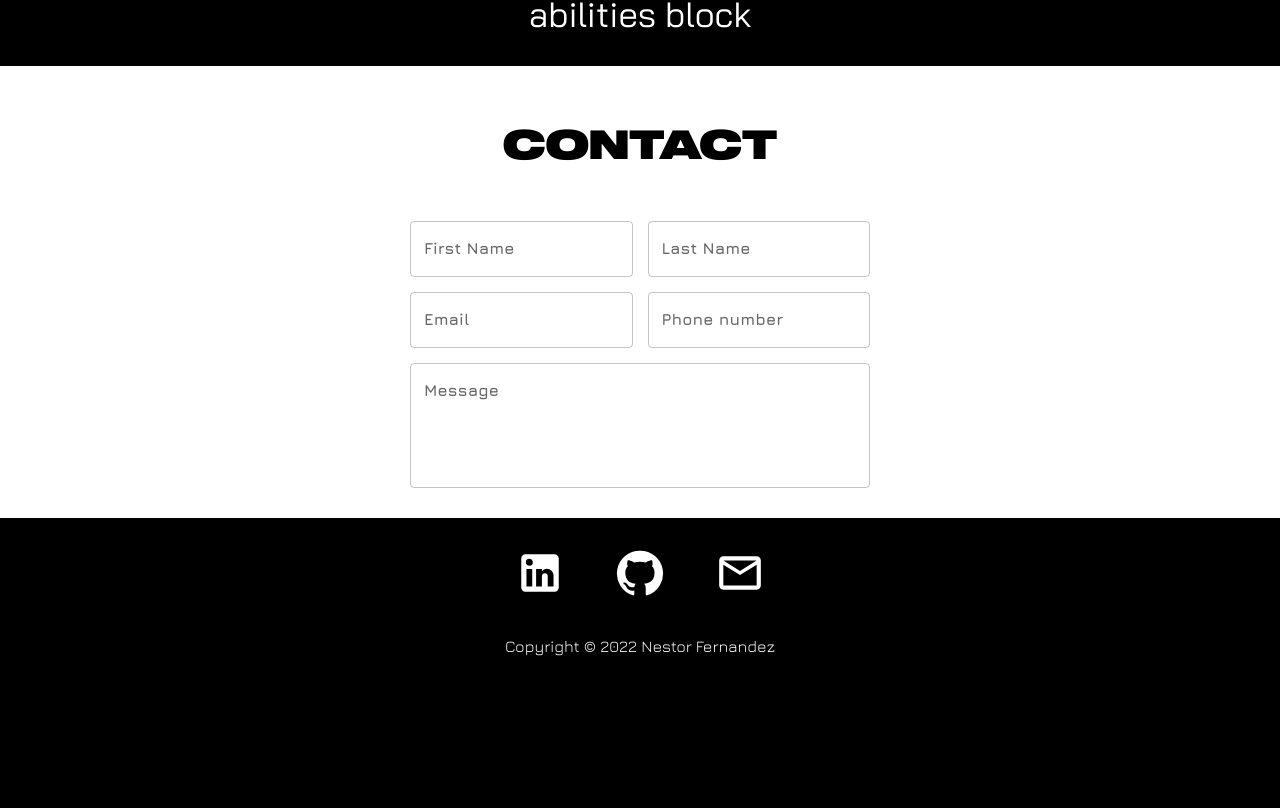
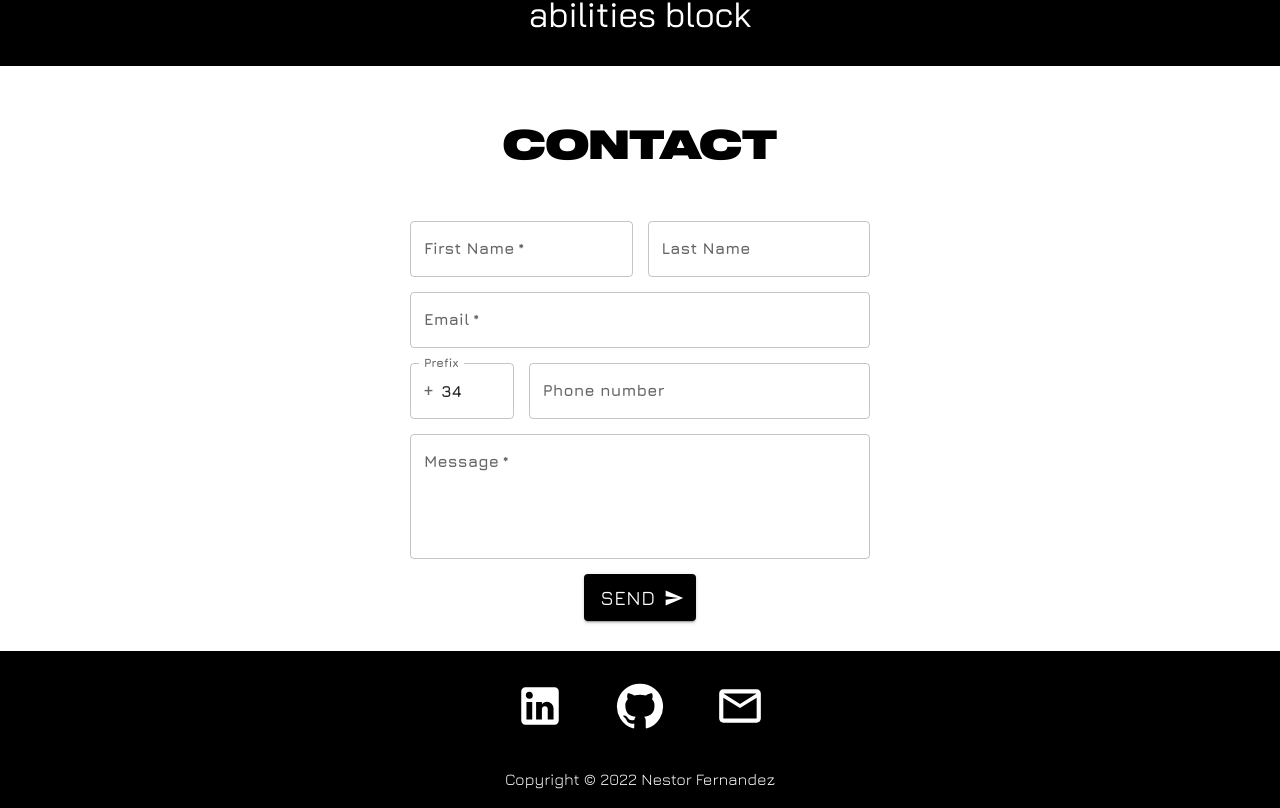
Before and after one commit to extraertond/personal_site, a React (Create React App) app: page / in a window 1280 px wide. Shown: the part 2195-3003 px from the top of the page. Before the commit the page ends 2870 px from the top, so only its background shows below. Built offline with nearby package versions, Linux system fonts and the light colour scheme.

Commit message:
created contact form and sent it to emailjs api

```diff
--- a/src/components/personal-info/contact/contact.scss
+++ b/src/components/personal-info/contact/contact.scss
@@ -7,7 +7,7 @@
     color: black;
 }
 
-.form {
+form {
     display: flex;
     flex-direction: column;
     width: 460px;
@@ -22,5 +22,17 @@
         .margin {
             margin-right: 15px;
         }
+        .prefix-width {
+            width: 140px;
+        }
+    }
+
+    button {
+        font-family: Jura !important;
+        font-size: 20px !important;
+        background-color: black !important;
+        &:hover {
+            background-color: rgba(34, 34, 34) !important;
+        }
     }
 }
--- a/src/components/personal-info/contact/contact.tsx
+++ b/src/components/personal-info/contact/contact.tsx
@@ -1,25 +1,81 @@
+import { validateContactForm } from "../../../services/validator.service";
+import { sendEmail } from "../../../services/email.service";
+import { Button, InputAdornment } from "@mui/material";
 import { useTranslation } from "react-i18next";
 import TextInput from "../../shared/inputs/text-input";
+import Send from "@mui/icons-material/Send";
+import { useState } from "react";
+import { CONTACT_FORM as defaultForm } from "../../../constants/constants";
 import "./contact.scss";
 
 const Contact: React.FC<{ innerRefs: any[] }> = ({ innerRefs }) => {
+    const [form, setForm] = useState({ ...defaultForm });
     const { t } = useTranslation();
+    const submit = (event: any) => {
+        event.preventDefault();
+        if (validateContactForm(form, setForm)) {
+            const body = {
+                firstname: form.firstName.value,
+                lastname: form.lastName.value,
+                email: form.email.value,
+                phone: form.phoneNumber.value,
+                message: form.message.value
+            };
+            setForm({ ...defaultForm });
+
+            sendEmail(body)
+                .then((response) => {
+                    setForm({ ...defaultForm });
+                    console.log(response);
+                })
+                .catch((e) => {
+                    console.log(e);
+                });
+        }
+    };
+
     return (
         <div ref={innerRefs.find((ref) => ref.label === "contact").innerRef} className="contact-container">
             <span className="section-title">{t("contact.title")}</span>
-            <div className="form">
+            <form onSubmit={submit}>
                 <div className="row">
-                    <TextInput className="margin" label={t("contact.form.first-name-label")}></TextInput>
-                    <TextInput label={t("contact.form.last-name-label")}></TextInput>
+                    <TextInput className="margin" inputObject={form?.firstName} setForm={setForm}></TextInput>
+                    <TextInput inputObject={form?.lastName} setForm={setForm}></TextInput>
                 </div>
                 <div className="row">
-                    <TextInput className="margin" label={t("contact.form.email-label")}></TextInput>
-                    <TextInput label={t("contact.form.phone-label")}></TextInput>
+                    <TextInput inputObject={form?.email} setForm={setForm}></TextInput>
                 </div>
                 <div className="row">
-                    <TextInput multiline maxRows={4} label={t("contact.form.message-label")}></TextInput>
+                    <TextInput
+                        className="margin prefix-width"
+                        InputProps={{
+                            startAdornment: <InputAdornment position="start">+</InputAdornment>
+                        }}
+                        inputProps={{
+                            type: "number",
+                            maxLength: 4
+                        }}
+                        inputObject={form?.prefix}
+                        setForm={setForm}
+                    ></TextInput>
+                    <TextInput
+                        inputObject={form?.phoneNumber}
+                        inputProps={{
+                            type: "number",
+                            maxLength: 12
+                        }}
+                        setForm={setForm}
+                    ></TextInput>
                 </div>
-            </div>
+                <div className="row">
+                    <TextInput maxRows={4} inputObject={form?.message} setForm={setForm}></TextInput>
+                </div>
+                <div className="row">
+                    <Button variant="contained" type="submit" endIcon={<Send />}>
+                        {t("contact.form.submit")}
+                    </Button>
+                </div>
+            </form>
         </div>
     );
 };
--- a/src/components/shared/inputs/text-input.tsx
+++ b/src/components/shared/inputs/text-input.tsx
@@ -1,4 +1,5 @@
 import { styled, TextField } from "@mui/material";
+import { useTranslation } from "react-i18next";
 import "./text-input.scss";
 
 const CssTextField = styled(TextField)({
@@ -9,28 +10,60 @@ const CssTextField = styled(TextField)({
         borderBottomColor: "black"
     },
     "& .MuiOutlinedInput-root": {
+        fontFamily: "Jura !important",
+        fontWeight: "bold",
         "&.Mui-focused fieldset": {
             borderColor: "black"
         }
     }
 });
 
-const TextInput: React.FC<{ label: string; multiline?: boolean; maxRows?: number; className?: string }> = ({
-    label,
-    maxRows,
-    multiline,
-    className
-}) => {
+interface Props {
+    maxRows?: number;
+    InputProps?: Object;
+    inputProps?: Object;
+    className?: string;
+    inputObject: {
+        key: string;
+        label: string;
+        value: any;
+        helperText: string;
+        required: boolean;
+    };
+    setForm: any;
+}
+
+const TextInput: React.FC<Props> = ({ maxRows, inputProps, InputProps, className, inputObject, setForm }) => {
+    const { t } = useTranslation();
+    const setValue = (value: any) => {
+        setForm((oldForm: any) => {
+            const auxForm = { ...oldForm };
+            if (["prefix", "phoneNumber"].includes(inputObject.key)) {
+                // Clean special characters
+                [".", ",", "e", "+", "-"].forEach((char) => {
+                    value = value.replace(char, "");
+                });
+            }
+            auxForm[inputObject.key].value = value;
+            return auxForm;
+        });
+    };
+
     return (
         <CssTextField
-            maxRows={maxRows}
+            required={inputObject.required}
             rows={maxRows}
+            multiline={!!maxRows}
+            className={className}
+            label={t(inputObject.label)}
+            value={inputObject?.value}
+            error={!!inputObject?.helperText}
+            helperText={!!inputObject?.helperText ? t(inputObject?.helperText) : null}
+            onChange={(e) => setValue(e.target.value)}
             fullWidth
-            multiline={multiline}
-            className={className}
-            id="outlined-basic"
-            label={label}
             variant="outlined"
+            inputProps={inputProps}
+            InputProps={InputProps}
         ></CssTextField>
     );
 };
--- a/src/constants/constants.ts
+++ b/src/constants/constants.ts
@@ -5,6 +5,10 @@ import course from "../assets/images/course.jpg";
 export const CHANGE_TOKEN_PERIOD = 3000;
 export const ADD_CHAR_PERIOD = 70;
 export const REMOVE_CHAR_PERIOD = 30;
+
+export const NUMBER_PREFIX_LENGTH = 4;
+export const PHONE_MIN_LENGTH = 8;
+export const MESSAGE_MIN_LENGTH = 20;
 
 export const EMAIL = "fernandeznestor1996@gmail.com";
 export const LINKEDIN_LINK = "https://www.linkedin.com/in/n%C3%A9stor-fern%C3%A1ndez-3b19541b6/";
@@ -25,6 +29,51 @@ export const ROLES = [
     "personal-info.backend-developer",
     "personal-info.fullstack-developer"
 ];
+
+export const CONTACT_FORM = {
+    firstName: {
+        key: "firstName",
+        value: "",
+        helperText: "",
+        label: "contact.form.first-name-label",
+        required: true,
+    },
+    lastName: {
+        key: "lastName",
+        value: "",
+        helperText: "",
+        label: "contact.form.last-name-label",
+        required: false,
+    },
+    email: {
+        key: "email",
+        value: "",
+        helperText: "",
+        label: "contact.form.email-label",
+        required: true,
+    },
+    prefix: {
+        key: "prefix",
+        value: "34",
+        helperText: "",
+        label: "contact.form.prefix-label",
+        required: false,
+    },
+    phoneNumber: {
+        key: "phoneNumber",
+        value: "",
+        helperText: "",
+        label: "contact.form.phone-label",
+        required: false,
+    },
+    message: {
+        key: "message",
+        value: "",
+        helperText: "",
+        label: "contact.form.message-label",
+        required: true,
+    }
+};
 
 export const EDUCATIONS = [
     {
```
